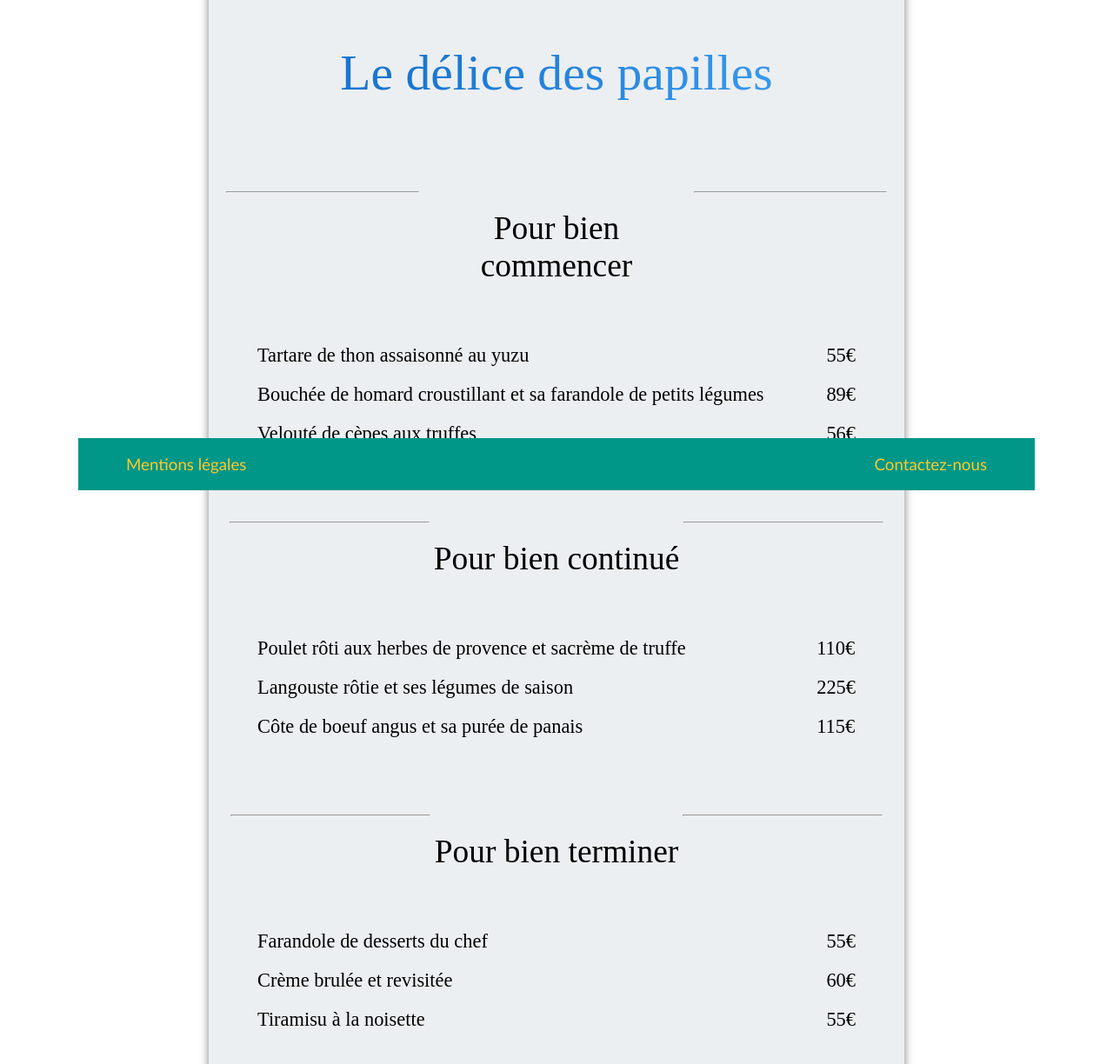
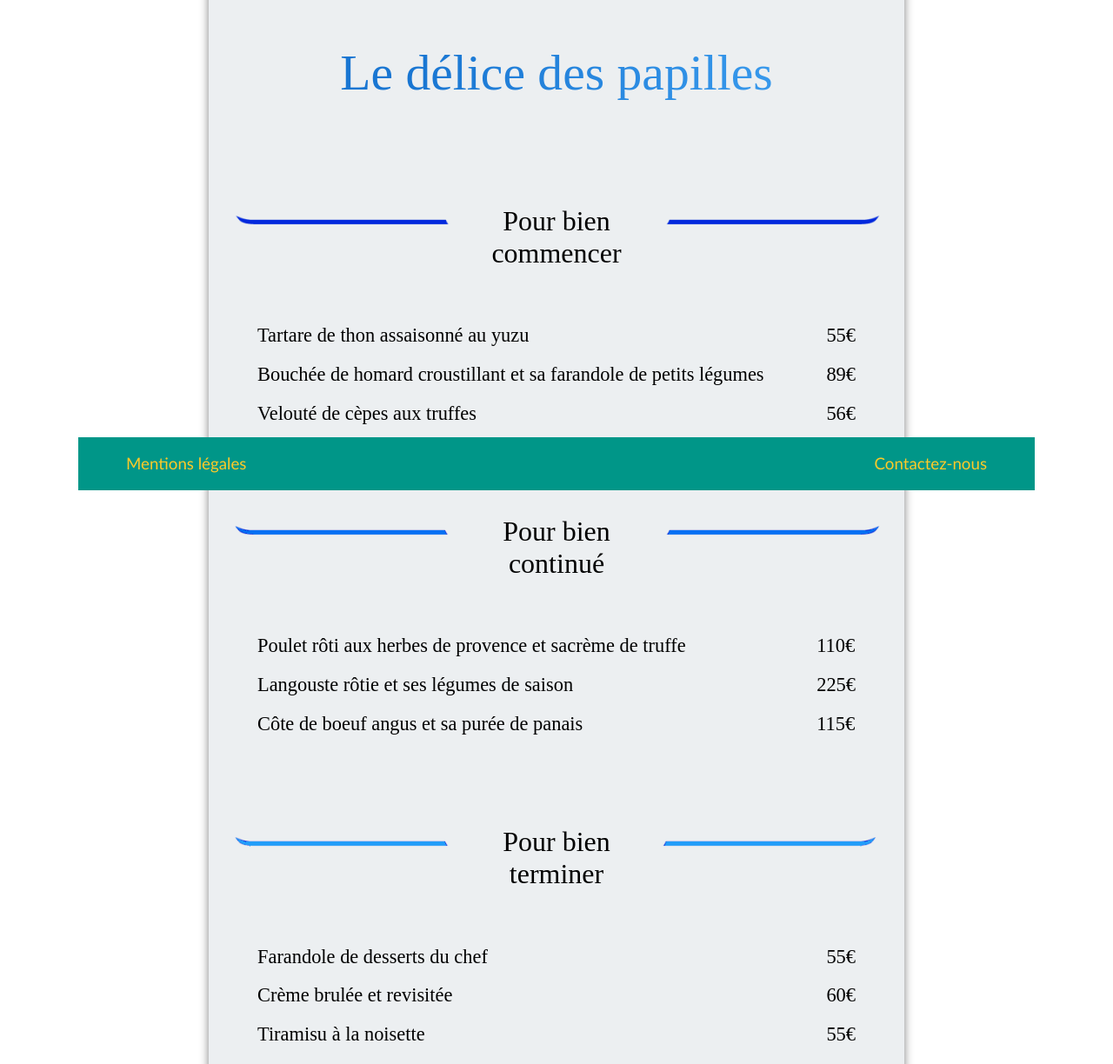
Before and after one commit to YansYansYans/ProjetFood, a plain HTML site: page delice.html in a window 1280 px wide. Shown: the part 236-1460 px from the top of the page at 87% size. Drawn offline with Linux system fonts and the light colour scheme.

Commit message:
Design Final Page Delice

```diff
--- a/css/style.css
+++ b/css/style.css
@@ -273,6 +273,7 @@ footer h3:hover {
 	font-family: Brush Script MT;
 	font-weight: normal;
 	color: black;
+	font-size: 1em;
 }
 .delice h2 {
 	font-family: Brush Script MT;
@@ -281,6 +282,11 @@ footer h3:hover {
     -webkit-text-fill-color: transparent;
     -webkit-background-clip: text;
     font-size: 1.8em;
+}
+.delice img {
+	width: 35%;
+	height: 10%;
+	margin-top: 4%;
 }
 
 
@@ -341,11 +347,6 @@ footer h3:hover {
 	margin-left: 7%;
 }
 
-hr {
-	width: 30%;
-	height: 5%;
-}
-
 .description1, .description2, .description3 {
 	display: flex;
 	justify-content: space-between;
--- a/delice.html
+++ b/delice.html
@@ -41,9 +41,9 @@
 <div id="blockdelice">
 	 <section class="block1">
 	 	<div class="titre1">
-	 		<hr>
+	 		<img src="img/m2ga.PNG">
 	 		<h3>Pour bien commencer</h3>
-	 		<hr>
+	 		<img src="img/m2ra.PNG">
 	 	</div>
 	 	<div class="description1">
 	 		<div class="desleft">
@@ -68,9 +68,9 @@
 	 </section>
 	  <section class="block2">
 	 	<div class="titre2">
-	 		<hr>
+	 		<img src="img/m2gb.PNG">
 	 		<h3>Pour bien continué</h3>
-	 		<hr>
+	 		<img src="img/m2rb.PNG">
 	 	</div>
 	 	<div class="description2">
 	 		<div class="desleft">
@@ -95,9 +95,9 @@
 	 </section>
 	 <section class="block3">
 	 	<div class="titre3">
-	 		<hr>
+	 		<img src="img/m2gc.PNG">
 	 		<h3>Pour bien terminer</h3>
-	 		<hr>
+	 		<img src="img/m2rc.PNG">
 	 	</div>
 	 	<div class="description3">
 	 		<div class="desleft">
```
Also changed, not shown: img/m2ga.PNG (added), img/m2gb.png (added), img/m2gc.png (added), img/m2ra.png (added), img/m2rb.png (added), img/m2rc.png (added).
